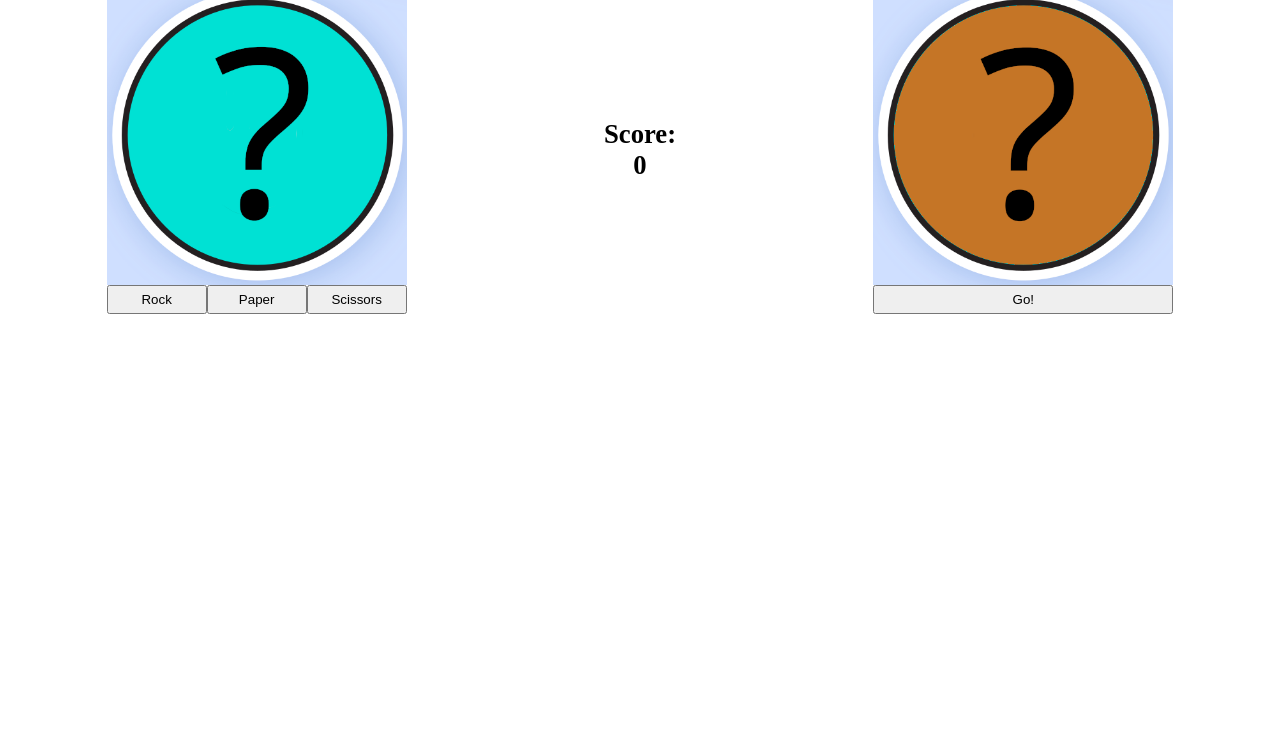
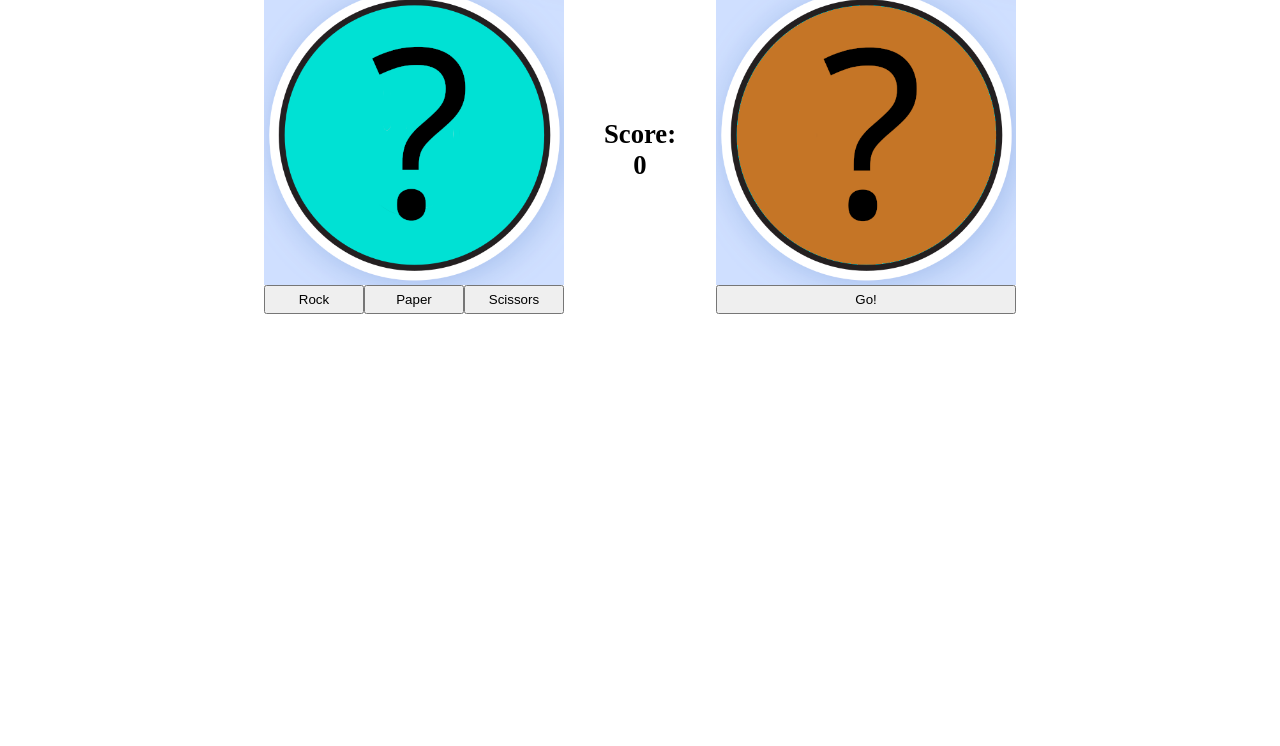
Before and after one commit to luke1thompson/OdinRockPS, a website: page index.html in a window 1280 px wide. Shown: the part 54-800 px from the top of the page. Drawn offline with Linux system fonts and the light colour scheme.

Commit message:
'adds padding to scoreboard'

```diff
--- a/style.css
+++ b/style.css
@@ -7,7 +7,7 @@
 
 .arena {
     display: flex;
-    justify-content: space-around;
+    justify-content: center;
     align-items: center;
 }
 
@@ -35,6 +35,7 @@ button {
     text-align: center;
     font-size: 20pt;
     font-weight: bold;
+    margin: 40px;
 }
 
 .record,
```
